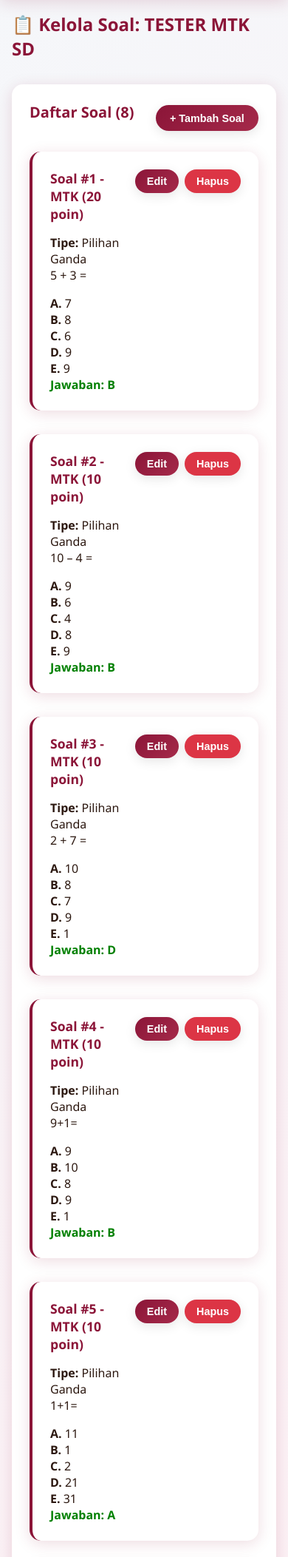
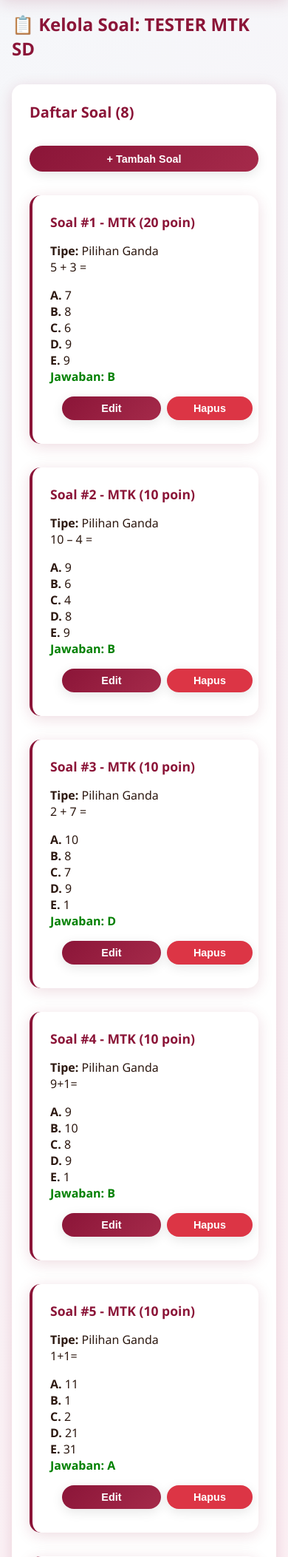
Before and after one commit to rafliyusuf999/aplikasi-tryout-siswa-dan-pembelajaran, a Flask app: page /admin/exams/1/questions in a window 390 px wide. Shown: the part 82-2187 px from the top of the page at 74% size. Run offline with Flask 3, Linux system fonts and the light colour scheme; a user stored in the database is signed in.

Commit message:
Make the website layout adapt to different screen sizes smoothly
Update CSS styles to ensure responsiveness across various devices and screen resolutions by adjusting grid and flexbox layouts, and element sizing.

Replit-Commit-Author: Agent
Replit-Commit-Session-Id: 05133457-c271-4c9b-8478-8c4ecc1789cd
Replit-Commit-Checkpoint-Type: intermediate_checkpoint
Replit-Commit-Screenshot-Url: https://storage.googleapis.com/screenshot-production-us-central1/bc0c1682-7b3b-48ac-92d9-aac6bc7a63e9/05133457-c271-4c9b-8478-8c4ecc1789cd/UaiCNUm

```diff
--- a/static/css/style.css
+++ b/static/css/style.css
@@ -650,6 +650,24 @@ body {
         border-bottom: 1px solid rgba(255, 255, 255, 0.1);
     }
 
+    .navbar-nav li:has(a[href*="logout"]) {
+        background: rgba(255, 0, 0, 0.1);
+    }
+
+    div[style*="grid-template-columns"] {
+        grid-template-columns: 1fr !important;
+    }
+
+    div[style*="display: flex"][style*="justify-content: space-between"] {
+        flex-direction: column !important;
+        gap: 1rem;
+        align-items: flex-start !important;
+    }
+
+    div[style*="display: flex"][style*="justify-content: space-between"] > * {
+        width: 100%;
+    }
+
     .timer {
         position: static;
         margin: 1rem auto;
@@ -754,6 +772,27 @@ body {
 
     h2 {
         font-size: 1.25rem;
+    }
+
+    .btn {
+        width: 100%;
+        margin-bottom: 0.5rem;
+    }
+
+    form[style*="display: inline"] {
+        display: block !important;
+        width: 100%;
+    }
+
+    .profile-photo-nav {
+        width: 32px;
+        height: 32px;
+    }
+
+    .profile-photo-placeholder {
+        width: 32px;
+        height: 32px;
+        font-size: 0.85rem;
     }
 }
 
```
Also changed, not shown: instance/inspiranet.db, uploads/payment/qris_1759753252.225327.jpg (added).
